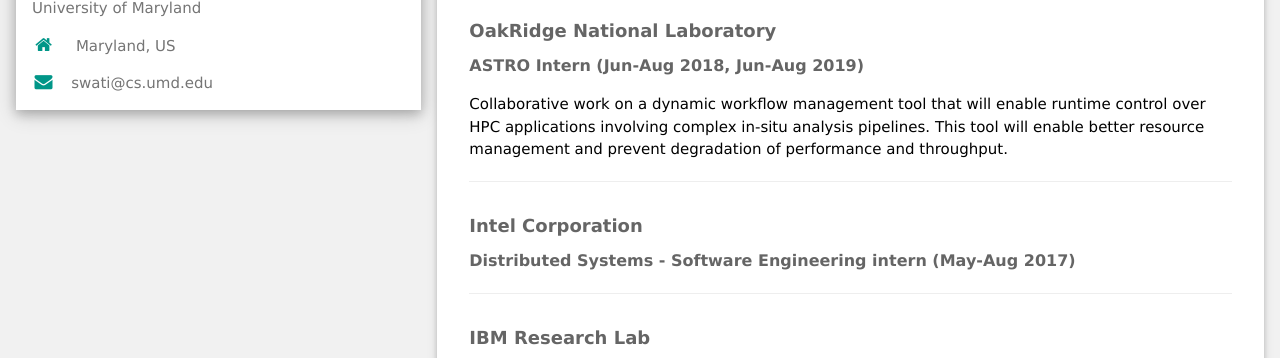
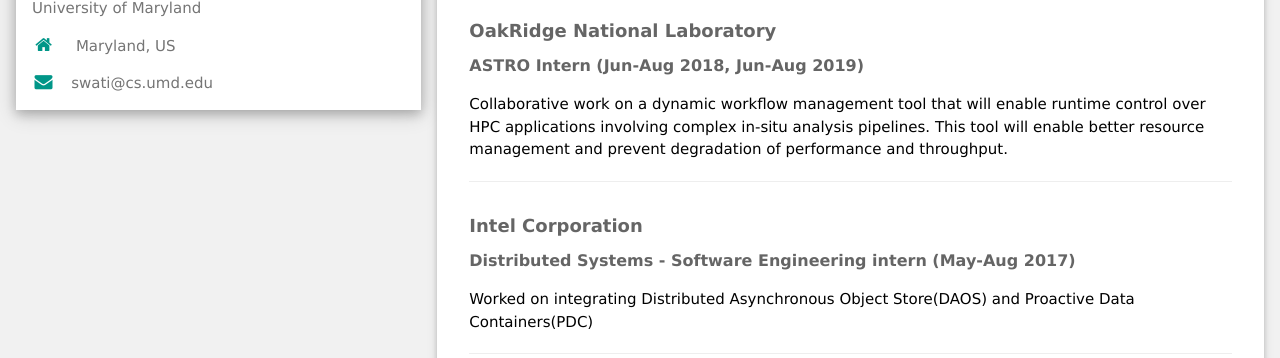
Before and after one commit to swatisgupta/Swati, a plain HTML site: page index.html in a window 1280 px wide. Shown: the part 435-793 px from the top of the page. Drawn offline with nearby package versions, Linux system fonts and the light colour scheme; a web font is replaced by a local one.

Commit message:
changed work ex

```diff
--- a/index.html
+++ b/index.html
@@ -127,7 +127,7 @@ html,body,h1,h2,h3,h4,h5,h6 {font-family: "Verdana", sans-serif}
         <div class="w3-container">
           <h5 class="w3-opacity"><b>Intel Corporation</b></h5>
           <h6 class="w3-opacity"><b>Distributed Systems - Software Engineering intern (May-Aug 2017) </b></h5>
-          <p></p>
+          <p> Worked on integrating Distributed Asynchronous Object Store(DAOS) and Proactive Data Containers(PDC)</p>
           <hr>
         </div>
         <div class="w3-container">
```
